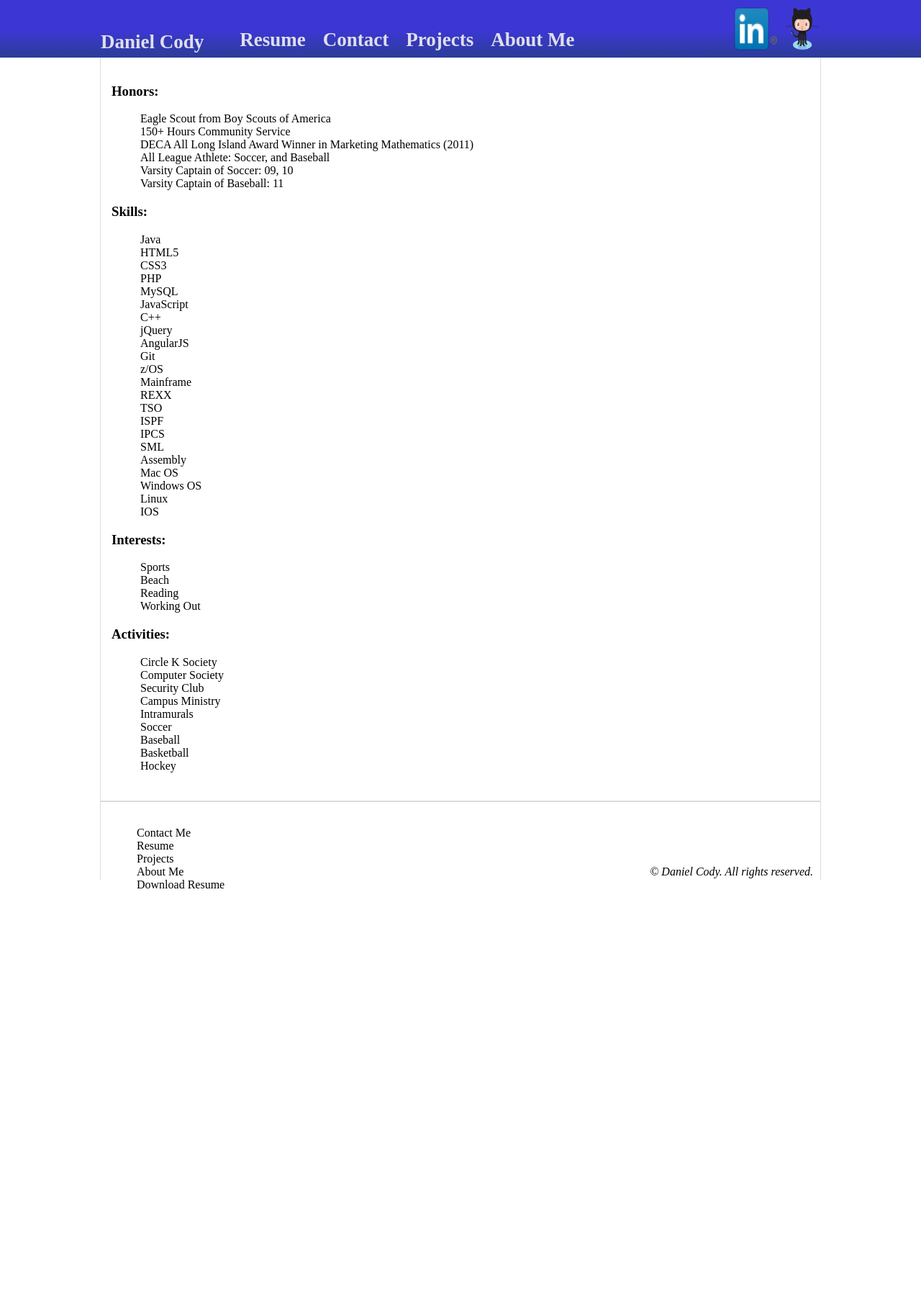
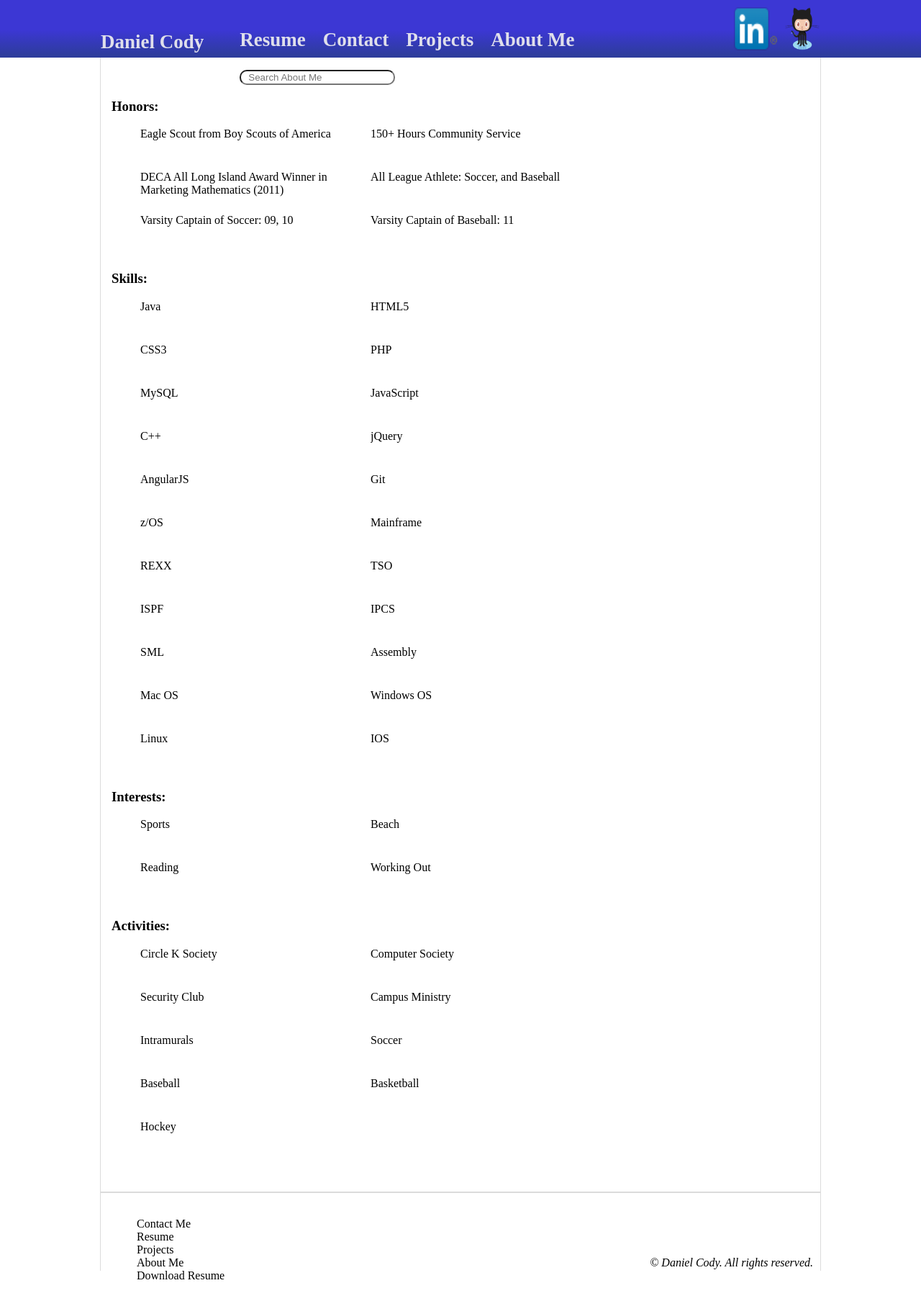
Before and after one commit to dcods22/dcody.com, a PHP site: page /about.php in a window 1280 px wide. Shown: the whole page at 72% size. Before the commit the page ends 1234 px from the top, so only its background shows below. Run offline with PHP 8.4, Linux system fonts and the light colour scheme; some libraries are stand-ins or nearby versions.

Commit message:
Added Angular Search

```diff
--- a/CSS/template.css
+++ b/CSS/template.css
@@ -308,3 +308,24 @@ a#next:hover {
 	height:auto;
 	padding: 5px 5px 5px 5px;
 }
+
+.subjectHolder{
+	width:auto;
+	height:auto;
+	overflow:hidden;
+}
+
+.aboutSubject{
+	float:left;
+	padding-right:20px;
+	padding-bottom:20px;
+	width:300px;
+	height:40px;
+	overflow:hidden;
+}
+
+.searchAbout{
+	width:200px;
+	border-radius:10px;
+	padding-left:10px;
+}
--- a/about.php
+++ b/about.php
@@ -1,9 +1,17 @@
 <?php
 	include('lib/template/head.php');
 ?>
+
 	<div ng-init="
 
-		honors = ['Eagle Scout from Boy Scouts of America', '150+ Hours Community Service', 'DECA All Long Island Award Winner in Marketing Mathematics (2011)', 'All League Athlete: Soccer, and Baseball', 'Varsity Captain of Soccer: 09, 10', 'Varsity Captain of Baseball: 11'];
+		friends = [{name:'John', phone:'555-1276'},
+                             {name:'Mary', phone:'800-BIG-MARY'},
+                             {name:'Mike', phone:'555-4321'},
+                             {name:'Adam', phone:'555-5678'},
+                             {name:'Julie', phone:'555-8765'},
+                             {name:'Juliette', phone:'555-5678'}];
+
+		honors = [{name:'Eagle Scout from Boy Scouts of America'}, {name:'150+ Hours Community Service'}, {name:'DECA All Long Island Award Winner in Marketing Mathematics (2011)'}, {name:'All League Athlete: Soccer, and Baseball'}, {name:'Varsity Captain of Soccer: 09, 10'}, {name:'Varsity Captain of Baseball: 11'}];
 
 		skills = ['Java', 'HTML5', 'CSS3', 'PHP', 'MySQL', 'JavaScript', 'C++', 'jQuery', 'AngularJS', 'Git', 'z/OS', 'Mainframe', 'REXX', 'TSO', 'ISPF', 'IPCS', 'SML', 'Assembly', 'Mac OS', 'Windows OS', 'Linux', 'IOS'];
 
@@ -14,24 +22,26 @@
 		">
 	</div>
 
+	<input type='text' name='search' class='searchAbout' ng-model='search' placeholder='Search About Me' />
+
 	<h3>Honors:</h3>
 		<ul class='subjectHolder'>
-			<li ng-repeat="honors in honors" class='aboutSubject'>{{honors}}</li>
+			<li ng-repeat="honor in honors | filter:search" class='aboutSubject'>{{honor.name}}</li>
 		</ul>
 
 	<h3>Skills:</h3>
 		<ul class='subjectHolder'>
-			<li ng-repeat="skills in skills" class='aboutSubject'>{{skills}}</li>
+			<li ng-repeat="skill in skills | filter:search" class='aboutSubject'>{{skill}}</li>
 		</ul>
 
 	<h3>Interests:</h3>
 		<ul class='subjectHolder'>
-			<li ng-repeat="interests in interests" class='aboutSubject'>{{interests}}</li>
+			<li ng-repeat="interest in interests | filter:search" class='aboutSubject'>{{interest}}</li>
 		</ul>
 
 	<h3>Activities:</h3>
 		<ul class='subjectHolder'>
-		    <li ng-repeat="activities in activities" class='aboutSubject'>{{activities}}</li>
+		    <li ng-repeat="activity in activities | filter:search" class='aboutSubject'>{{activity}}</li>
 		</ul>
 
 <?php
```
